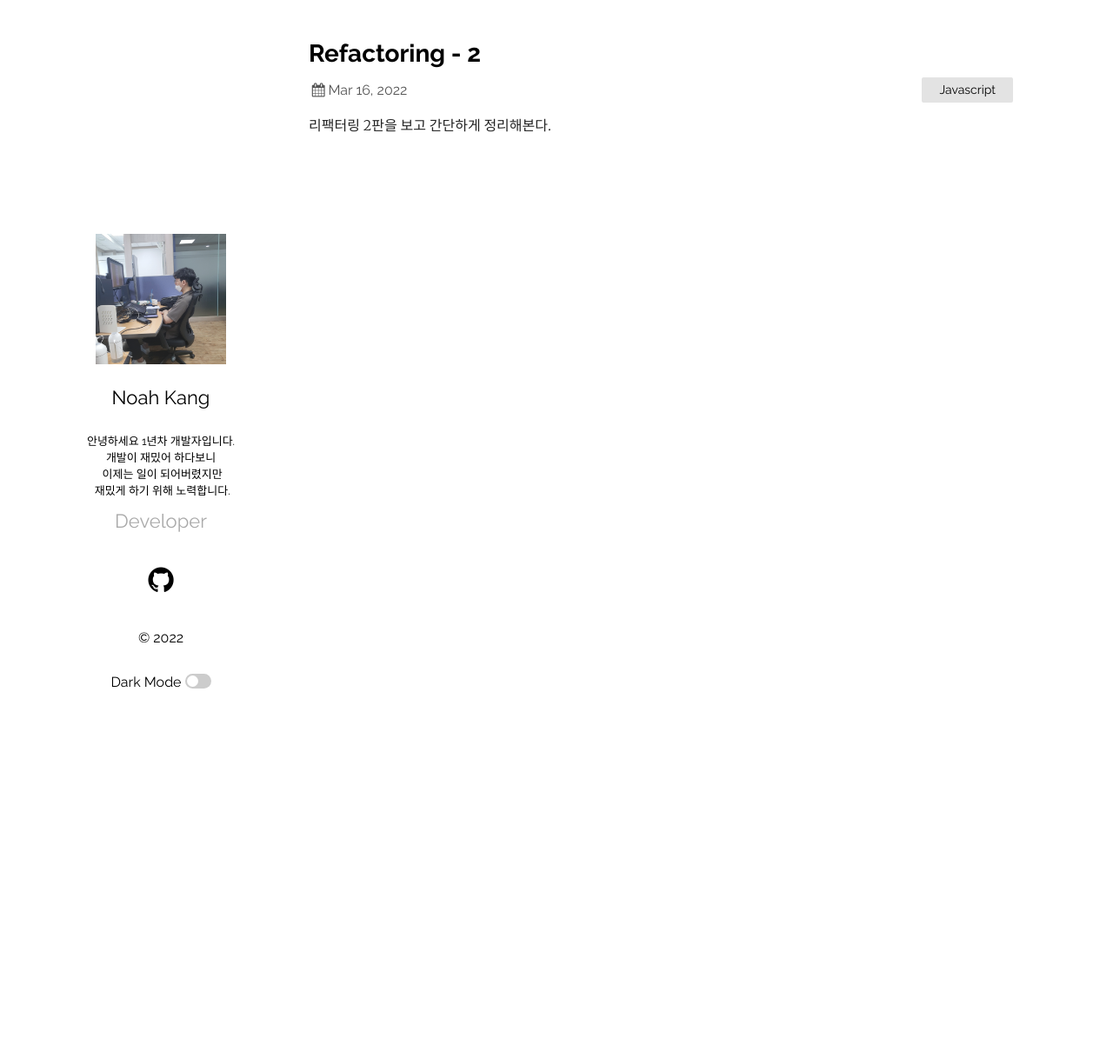
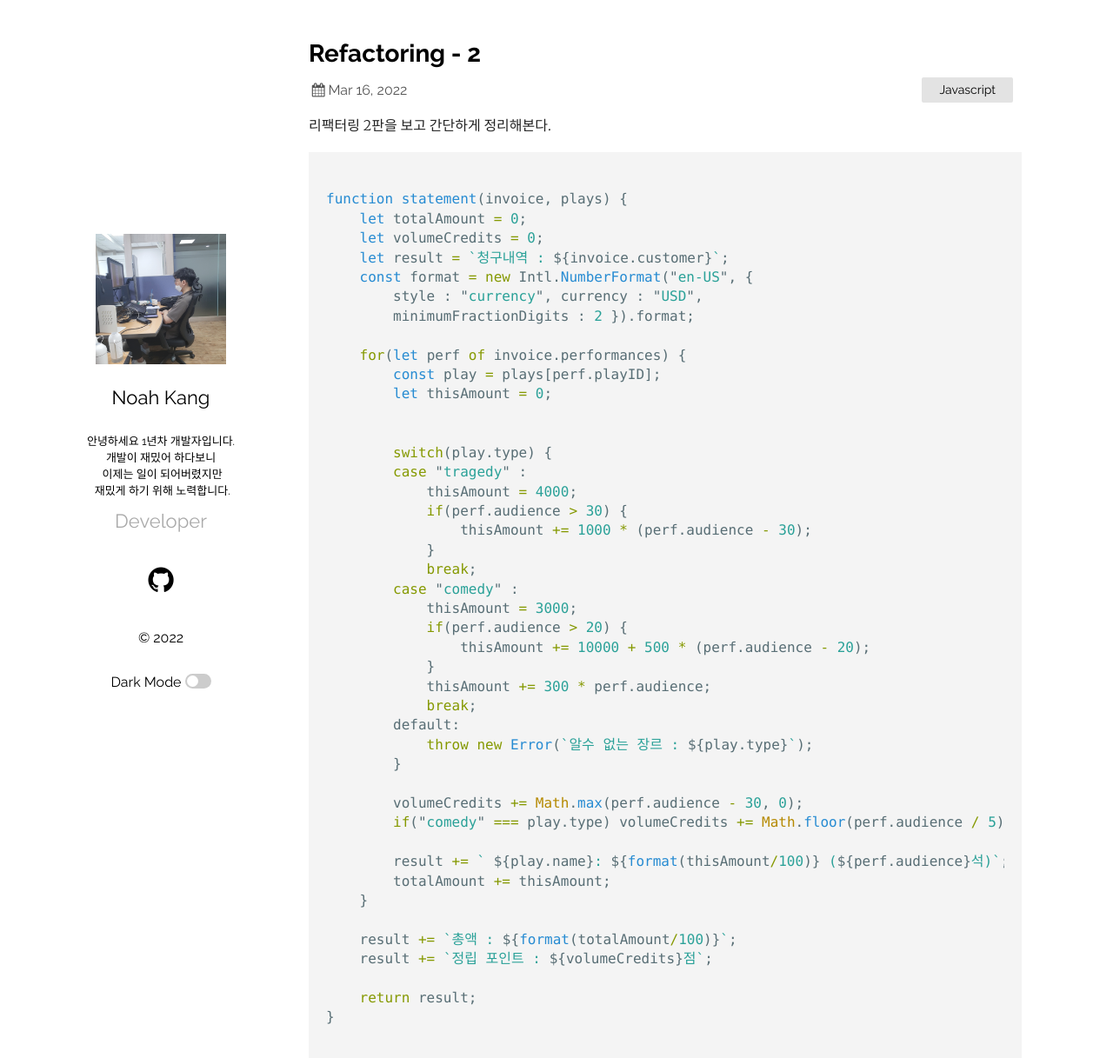
Before and after one commit to Knoa0405/Knoa0405.github.io, a Jekyll site: the page built from _posts/2022-03-16-refactoring.markdown, in a window 1280 px wide and 1270 px high. Shown: the top 1217 px of the window at 87% size. Built offline with Jekyll 4.4.1, drawn with Linux system fonts in a browser that asks for light colours.

Commit message:
Update post in refactoring

````diff
--- a/_posts/2022-03-16-refactoring.markdown
+++ b/_posts/2022-03-16-refactoring.markdown
@@ -4,3 +4,51 @@ title:  "Refactoring - 2"
 categories: Javascript
 ---
 리팩터링 2판을 보고 간단하게 정리해본다.
+
+```javascript
+
+function statement(invoice, plays) {
+    let totalAmount = 0;
+    let volumeCredits = 0;
+    let result = `청구내역 : ${invoice.customer}`;
+    const format = new Intl.NumberFormat("en-US", {
+        style : "currency", currency : "USD",
+        minimumFractionDigits : 2 }).format;
+
+    for(let perf of invoice.performances) {
+        const play = plays[perf.playID];
+        let thisAmount = 0;
+
+
+        switch(play.type) {
+        case "tragedy" :
+            thisAmount = 4000;
+            if(perf.audience > 30) {
+                thisAmount += 1000 * (perf.audience - 30);
+            }
+            break;
+        case "comedy" :
+            thisAmount = 3000;
+            if(perf.audience > 20) {
+                thisAmount += 10000 + 500 * (perf.audience - 20);
+            }
+            thisAmount += 300 * perf.audience;
+            break;
+        default:
+            throw new Error(`알수 없는 장르 : ${play.type}`);
+        }
+
+        volumeCredits += Math.max(perf.audience - 30, 0);
+        if("comedy" === play.type) volumeCredits += Math.floor(perf.audience / 5);
+
+        result += ` ${play.name}: ${format(thisAmount/100)} (${perf.audience}석)`;
+        totalAmount += thisAmount;
+    }
+
+    result += `총액 : ${format(totalAmount/100)}`;
+    result += `정립 포인트 : ${volumeCredits}점`;
+
+    return result;
+}
+
+```
````
